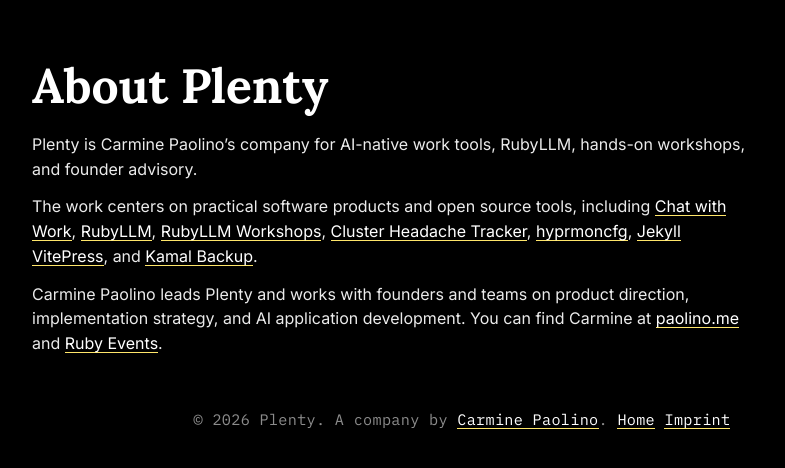
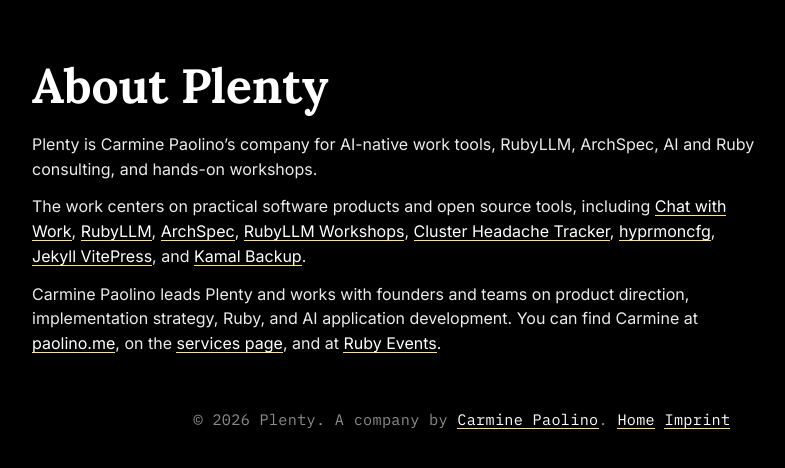
Before and after one commit to crmne/plenty.is, a Jekyll site: the page built from about.md, in a window 1280 px wide, cut to the strip 104-572 px from the top of the page. Shown: the whole strip, without its empty margins (178-963 px from the left). Built offline with Jekyll 4.4.1, drawn with Linux system fonts in a browser that asks for light colours.

Commit message:
Updated website

```diff
--- a/_config.yml
+++ b/_config.yml
@@ -1,5 +1,5 @@
 title: Plenty
-description: "Plenty is Carmine Paolino's company for AI-native work tools, RubyLLM, workshops, and founder advisory."
+description: "Plenty is Carmine Paolino's company for AI-native work tools, RubyLLM, ArchSpec, AI and Ruby consulting, and workshops."
 url: "https://plenty.is"
 baseurl: ""
 lang: en
@@ -9,7 +9,7 @@ twitter_card: "summary_large_image"
 social_image: "/assets/images/plenty-og.png"
 social_image_width: 1200
 social_image_height: 630
-social_image_alt: "Plenty focuses on Chat with Work, RubyLLM, workshops, and founder advisory."
+social_image_alt: "Plenty focuses on Chat with Work, RubyLLM, ArchSpec, AI and Ruby consulting, and workshops."
 logo: "/assets/images/plenty-logo.png"
 markdown: kramdown
 
@@ -27,7 +27,7 @@ ai_visible_content:
     type: Organization
     id_slug: plenty
     name: "Plenty"
-    description: "Carmine Paolino's company for AI-native work tools, RubyLLM, hands-on workshops, and founder advisory."
+    description: "Carmine Paolino's company for AI-native work tools, RubyLLM, ArchSpec, AI and Ruby consulting, and hands-on workshops."
     image: "/assets/images/plenty-logo.png"
     location:
       locality: "Berlin"
@@ -35,10 +35,11 @@ ai_visible_content:
     knows_about:
       - "AI-native work tools"
       - "RubyLLM"
+      - "Architecture linting"
+      - "AI and Ruby consulting"
       - "Ruby on Rails"
       - "LLM applications"
       - "Developer workshops"
-      - "Founder advisory"
       - "Open source Ruby tools"
     same_as:
       - "https://paolino.me"
@@ -63,17 +64,18 @@ ai_visible_content:
   llms_txt:
     enabled: true
     title: "Plenty"
-    description: "Plenty builds and supports AI-native tools and RubyLLM work led by Carmine Paolino."
+    description: "Plenty builds and supports AI-native tools, RubyLLM, and ArchSpec work led by Carmine Paolino."
     include_full_text: true
     sections:
       - heading: "What Plenty Does"
-        content: "Plenty builds AI-native work tools, maintains RubyLLM-related projects, runs practical workshops, and advises founders building software products."
+        content: "Plenty builds AI-native work tools, maintains RubyLLM and ArchSpec-related projects, runs practical workshops, and provides AI and Ruby consulting."
       - heading: "Primary Projects"
         content: |
           - Chat with Work: https://chatwithwork.com
           - RubyLLM: https://rubyllm.com
+          - ArchSpec: https://archspecrb.dev
           - RubyLLM Workshops: https://github.com/crmne/ruby_llm-workshop
-          - Founder Advisory: mailto:carmine@plenty.is
+          - AI and Ruby consulting: https://paolino.me/services/
           - Cluster Headache Tracker: https://clusterheadachetracker.com
           - hyprmoncfg: https://hyprmoncfg.dev
           - Jekyll VitePress: https://jekyll-vitepress.dev
@@ -93,6 +95,10 @@ ai_visible_content:
         name: "RubyLLM"
         url: "https://rubyllm.com"
         description: "Ruby tooling for building with large language models."
+      archspec:
+        name: "ArchSpec"
+        url: "https://archspecrb.dev"
+        description: "Executable architecture specifications and linting for Ruby and Rails."
       ruby-on-rails:
         name: "Ruby on Rails"
         url: "https://rubyonrails.org"
@@ -105,10 +111,10 @@ ai_visible_content:
         name: "Developer workshops"
         url: "https://github.com/crmne/ruby_llm-workshop"
         description: "Hands-on RubyLLM training and workshop material."
-      founder-advisory:
-        name: "Founder advisory"
-        url: "mailto:carmine@plenty.is"
-        description: "Advisory for founders building software products."
+      ai-and-ruby-consulting:
+        name: "AI and Ruby consulting"
+        url: "https://paolino.me/services/"
+        description: "AI and Ruby consulting, RubyLLM workshops, and founder coaching."
       open-source-ruby-tools:
         name: "Open source Ruby tools"
         url: "https://github.com/crmne"
--- a/about.md
+++ b/about.md
@@ -1,20 +1,22 @@
 ---
 layout: page
 title: About Plenty
-description: "Plenty is Carmine Paolino's company for AI-native work tools, RubyLLM, workshops, and founder advisory."
+description: "Plenty is Carmine Paolino's company for AI-native work tools, RubyLLM, ArchSpec, AI and Ruby consulting, and workshops."
 permalink: /about/
 entity_type: Organization
 topics:
   - AI-native work tools
   - RubyLLM
+  - Architecture linting
+  - AI and Ruby consulting
   - Developer workshops
-  - Founder advisory
+  - Open source Ruby tools
 ---
 
 # About Plenty
 
-Plenty is Carmine Paolino's company for AI-native work tools, RubyLLM, hands-on workshops, and founder advisory.
+Plenty is Carmine Paolino's company for AI-native work tools, RubyLLM, ArchSpec, AI and Ruby consulting, and hands-on workshops.
 
-The work centers on practical software products and open source tools, including [Chat with Work](https://chatwithwork.com), [RubyLLM](https://rubyllm.com), [RubyLLM Workshops](https://github.com/crmne/ruby_llm-workshop), [Cluster Headache Tracker](https://clusterheadachetracker.com), [hyprmoncfg](https://hyprmoncfg.dev), [Jekyll VitePress](https://jekyll-vitepress.dev), and [Kamal Backup](https://kamal-backup.dev).
+The work centers on practical software products and open source tools, including [Chat with Work](https://chatwithwork.com), [RubyLLM](https://rubyllm.com), [ArchSpec](https://archspecrb.dev), [RubyLLM Workshops](https://github.com/crmne/ruby_llm-workshop), [Cluster Headache Tracker](https://clusterheadachetracker.com), [hyprmoncfg](https://hyprmoncfg.dev), [Jekyll VitePress](https://jekyll-vitepress.dev), and [Kamal Backup](https://kamal-backup.dev).
 
-Carmine Paolino leads Plenty and works with founders and teams on product direction, implementation strategy, and AI application development. You can find Carmine at [paolino.me](https://paolino.me) and [Ruby Events](https://www.rubyevents.org/profiles/crmne).
+Carmine Paolino leads Plenty and works with founders and teams on product direction, implementation strategy, Ruby, and AI application development. You can find Carmine at [paolino.me](https://paolino.me), on the [services page](https://paolino.me/services/), and at [Ruby Events](https://www.rubyevents.org/profiles/crmne).
```
Also changed, not shown: index.md (+9 -6 lines).
